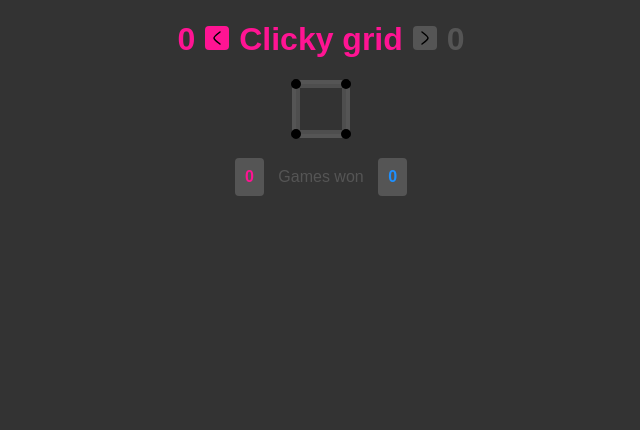
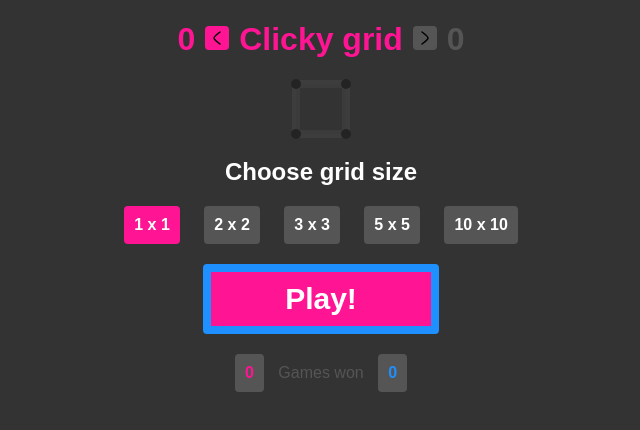
Before and after one commit to Swiftaff/clicky_grid, a website: page src/index.html in a window 1280 px wide. Shown: the whole page, without its empty margins (319-959 px from the left). Drawn offline with Linux system fonts and the light colour scheme.

Commit message:
choose grid size - imperitive bugs

```diff
--- a/src/game.js
+++ b/src/game.js
@@ -1,23 +1,62 @@
 const gridContainer = document.getElementById("grid");
+const grid = document.getElementById("grid");
+const grid1 = document.getElementById("grid1");
+const grid2 = document.getElementById("grid2");
+const grid3 = document.getElementById("grid3");
+const grid5 = document.getElementById("grid5");
+const grid10 = document.getElementById("grid10");
+const grid_size = document.getElementById("grid_size");
+const winner_el = document.getElementById("winner");
+const box_count_p1 = document.getElementById(`box_count_p1`);
+const box_count_p2 = document.getElementById(`box_count_p2`);
+const play_button = document.getElementById(`play`);
+const styleEl = document.createElement("style");
+
+winner_el.addEventListener("click", play_again);
+play_button.addEventListener("click", start);
+
 const squareSize = 50;
-const gridCount = 1;
 const circle = 10;
-const height = squareSize * gridCount;
-gridContainer.style.width = `${height}px`;
+let gridCount = 1;
+let height = 0;
 
-// Set style variables
-const styleEl = document.createElement("style");
-document.head.appendChild(styleEl);
-styleEl.textContent = `
+function clear_grid() {
+  set_dynamic_style_variables();
+  grid.innerHTML = "";
+  gridContainer.style.width = `${height}px`;
+}
+
+function set_dynamic_style_variables() {
+  height = squareSize * gridCount;
+  const styleEl = document.createElement("style");
+  document.head.appendChild(styleEl);
+  styleEl.textContent = `
 :root {
   --square: ${squareSize}px;
   --grid-height: ${height}px;
   --circle: ${circle}px;
 }`;
+}
 
-function clear_grid() {
-  const el = document.getElementById("grid");
-  if (el) el.innerHTML = "";
+function show_grid_size() {
+  grid_size.className = "show";
+  grid1.addEventListener("click", () => resize_grid(1));
+  grid2.addEventListener("click", () => resize_grid(2));
+  grid3.addEventListener("click", () => resize_grid(3));
+  grid5.addEventListener("click", () => resize_grid(5));
+  grid10.addEventListener("click", () => resize_grid(10));
+  draw_grid();
+}
+
+function resize_grid(size) {
+  grid1.className = "";
+  grid2.className = "";
+  grid3.className = "";
+  grid5.className = "";
+  grid10.className = "";
+  document.getElementById(`grid${size}`).className = "highlight";
+  gridCount = size;
+  draw_grid();
 }
 
 function draw_grid_squares() {
@@ -81,9 +120,6 @@ function draw_vertices() {
     }
   }
 }
-
-const winner_el = document.getElementById("winner");
-winner_el.addEventListener("click", play);
 
 function click_edge(e) {
   color_edge(e);
@@ -207,14 +243,25 @@ function init_edge_and_box_data() {
   }
 }
 
-function play() {
+function play_again() {
+  grid.classname = "";
   scores = { p1: 0, p2: 0 };
   player = 1;
   document.body.className = `p${player}`;
-  document.getElementById(`box_count_p1`).textContent = "0";
-  document.getElementById(`box_count_p2`).textContent = "0";
+  box_count_p1.textContent = "0";
+  box_count_p2.textContent = "0";
   winner_el.className = "";
   init_edge_and_box_data();
+  resize_grid(gridCount);
+  show_grid_size();
+}
+
+function start() {
+  grid.className = "grid-is-playable";
+  grid_size.className = "hide";
+}
+
+function draw_grid() {
   clear_grid();
   draw_grid_squares();
   draw_horizontal_edges();
@@ -229,4 +276,4 @@ let games = { p1: 0, p2: 0 };
 const edges = {};
 const boxes = {};
 
-play();
+play_again();
--- a/src/index.html
+++ b/src/index.html
@@ -14,7 +14,16 @@
                 class="right"
             /><span id="box_count_p2">0</span>
         </h1>
-        <div class="grid-container" id="grid"></div>
+        <div id="grid"></div>
+        <div id="grid_size">
+            <h2>Choose grid size</h2>
+            <div id="grid1">1 x 1</div>
+            <div id="grid2">2 x 2</div>
+            <div id="grid3">3 x 3</div>
+            <div id="grid5">5 x 5</div>
+            <div id="grid10">10 x 10</div>
+            <div id="play">Play!</div>
+        </div>
         <h2 id="winner"></h2>
         <div id="games"><span id="games_p1">0</span></span> Games won <span id="games_p2">0</span></div>
         <script src="game.js" defer></script>
--- a/src/style.css
+++ b/src/style.css
@@ -79,6 +79,35 @@ img {
     cursor: pointer;
 }
 
+#grid_size h2 {
+    color: white !important;
+}
+
+#grid_size div {
+    background-color: var(--edge);
+    display: inline-block;
+    cursor: pointer;
+    border-radius: 4px;
+    margin: 0 10px 20px 10px;
+    font-weight: bold;
+    padding: 10px;
+    color: white;
+}
+
+#grid_size div.highlight {
+    background-color: var(--p1) !important;
+}
+
+#play {
+    display: block !important;
+    width: 200px;
+    margin: 0 auto 20px auto !important;
+    background-color: var(--p1) !important;
+    border: 8px solid var(--p2) !important;
+    font-weight: bold;
+    font-size: 30px;
+}
+
 #games {
     color: var(--edge);
 }
@@ -103,12 +132,22 @@ img {
     padding: 10px;
 }
 
-.grid-container {
-    margin: 0 auto;
+.hide {
+    display: none !important;
+}
+
+#grid {
+    pointer-events: none;
+    opacity: 0.3;
+    margin: 20px auto;
     position: relative;
-    margin: 20px auto;
+    height: var(--grid-height);
     border: 4px solid var(--edge);
-    height: var(--grid-height);
+}
+
+.grid-is-playable {
+    pointer-events: all !important;
+    opacity: 1 !important;
 }
 
 /* Grid squares */
```
